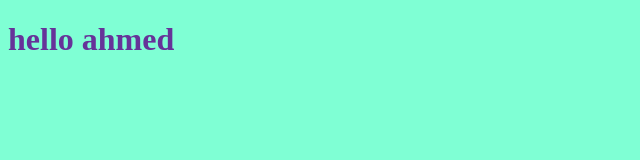
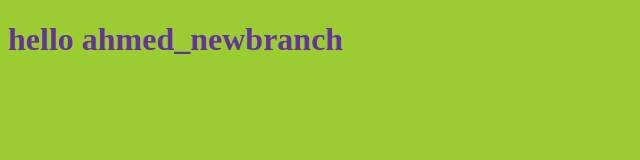
Before and after one commit to AhmedEsmail91/my_project, a plain HTML site: page index.html in a window 1280 px wide. Shown: the whole page, without its empty margins (0-640 px from the left). Drawn offline with Linux system fonts and the light colour scheme.

```diff
--- a/index.html
+++ b/index.html
@@ -8,7 +8,7 @@
     <link rel="stylesheet" href="style.css">
 </head>
 <body>
-    <h1>hello ahmed</h1>
+    <h1>hello ahmed_newbranch</h1>
     <script src="app.js">
 
     </script>
--- a/style.css
+++ b/style.css
@@ -2,5 +2,5 @@
     color: rebeccapurple;
 }
 body{
-    background-color: aquamarine;
+    background-color: yellowgreen ;
 }
```
